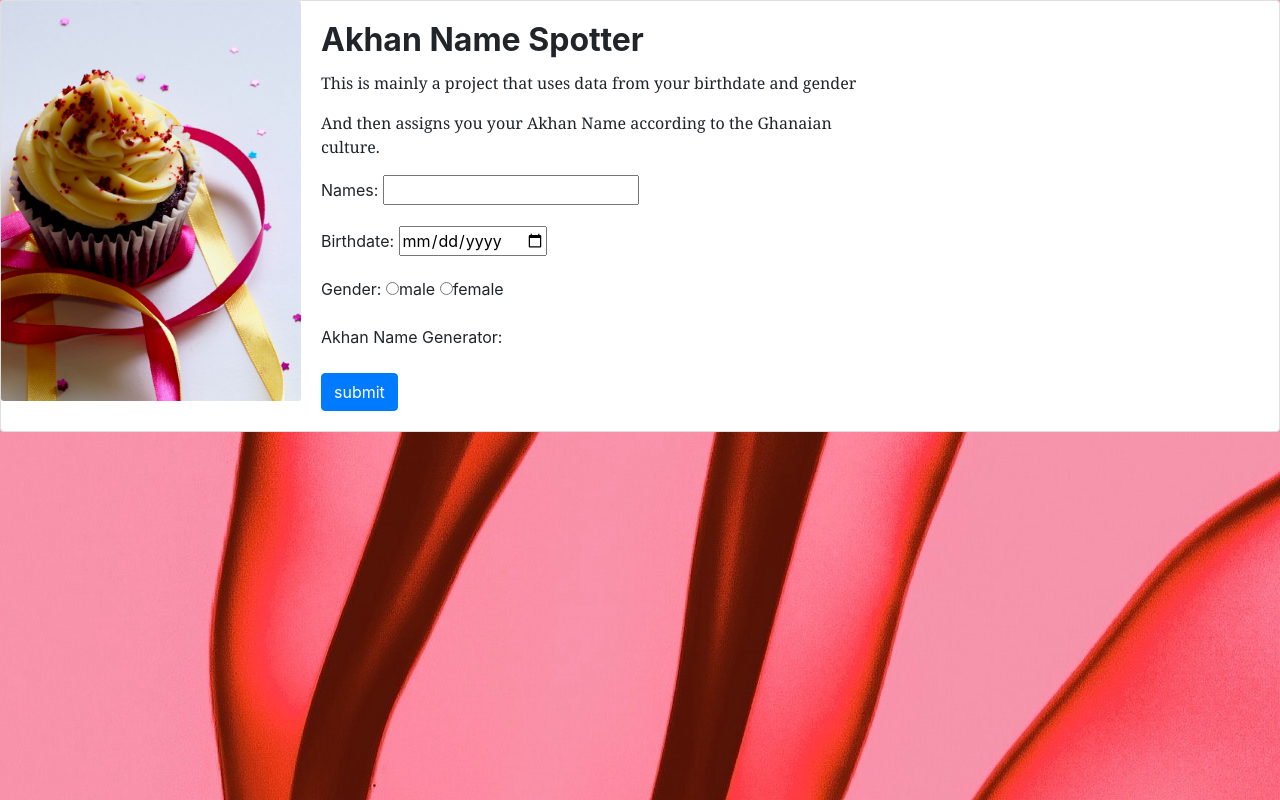
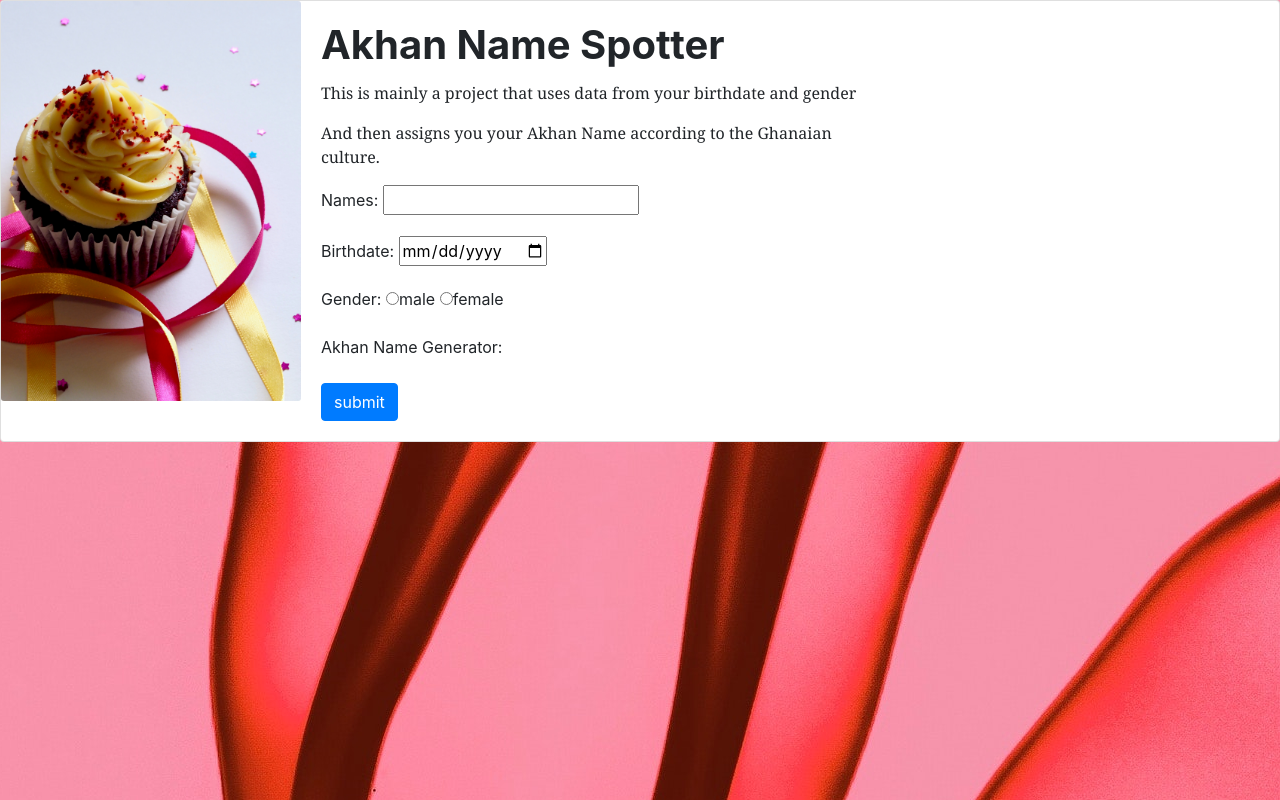
Before and after one commit to skeza318J/birthday-project, a plain HTML site: page index.html in a window 1280 px wide. Drawn offline with Linux system fonts and the light colour scheme.

Commit message:
styled card-title selector

```diff
--- a/script.js
+++ b/script.js
@@ -11,6 +11,7 @@ dd = d.getDate();
 var gender=document.querySelector('input[name="gender"]:checked').value;
 console.log(yyyy);
 var cc=(yyyy-1)/100+1;
+alert(cc);
 
  var d=( ( (cc/4) -2*cc-1) + ((5*yyyy/4) ) + ((26*(mm+1)/10)) + dd ) % 7;
 var day=Math.round(d);
--- a/styles.css
+++ b/styles.css
@@ -13,7 +13,7 @@ height: 100%;
 }
 .card-title{
     font-weight: bold;
-    font-size: xx-large;
+    font-size:40px;
 }
 #gender{
     font-weight: bold;
```
